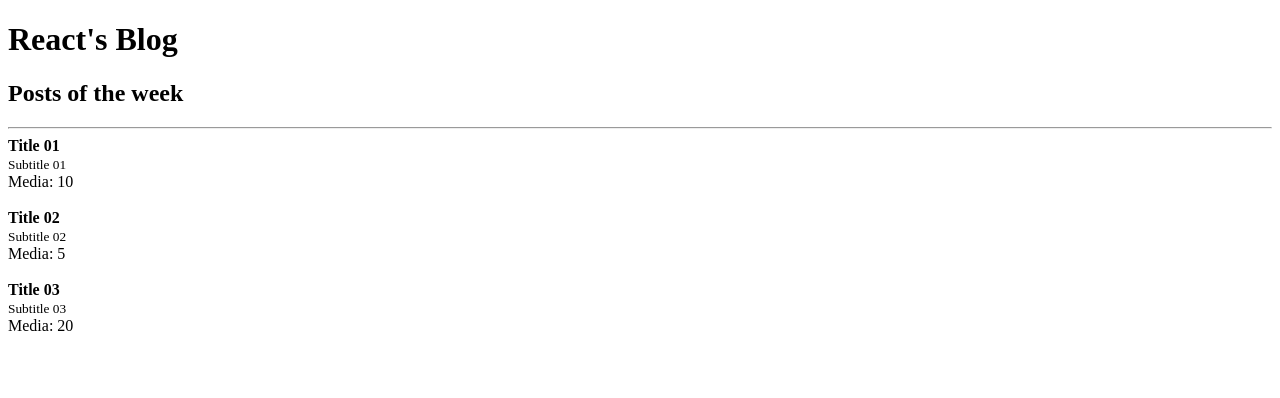
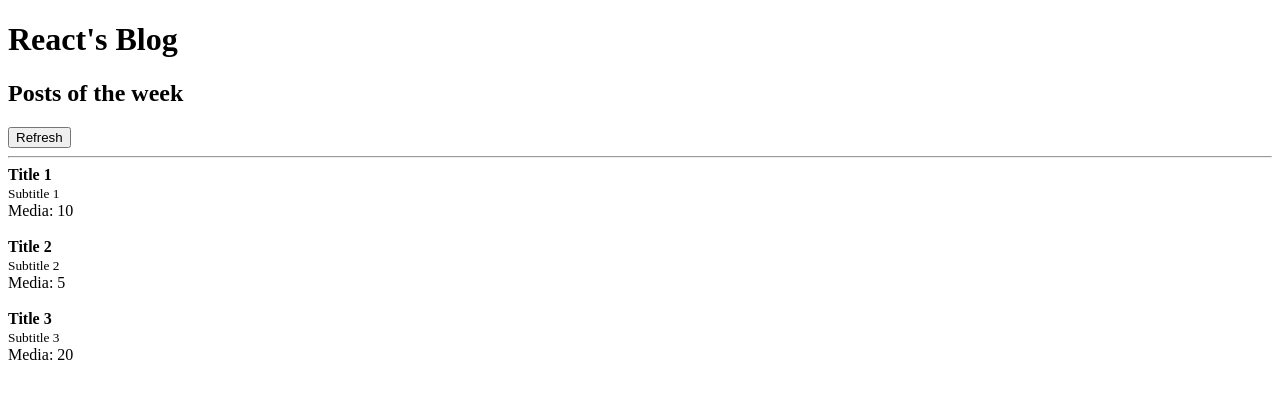
Before and after one commit to VitornscSilva/react-fundamentals, a React app: page / in a window 1280 px wide. Shown: the top 398 px of the page. Built offline with nearby package versions, Linux system fonts and the light colour scheme.

Commit message:
feat: update posts to be a state and add a refresh function

```diff
--- a/src/App.js
+++ b/src/App.js
@@ -1,19 +1,34 @@
-import React from 'react';
+import React, { useState } from 'react';
 
 import Header from './Header';
 import Post from './Post';
 
-const posts = [
-  { title: 'Title 01', subtitle: 'Subtitle 01', likes: 20 },
-  { title: 'Title 02', subtitle: 'Subtitle 02', likes: 10 },
-  { title: 'Title 03', subtitle: 'Subtitle 03', likes: 40 },
-]
+export default function App() {
+  const [posts, setPosts] = useState([
+    { id: Math.random(), title: 'Title 1', subtitle: 'Subtitle 1', likes: 20 },
+    { id: Math.random(), title: 'Title 2', subtitle: 'Subtitle 2', likes: 10 },
+    { id: Math.random(), title: 'Title 3', subtitle: 'Subtitle 3', likes: 40 },
+  ]);
 
-export default function App() {
+  function handleRefresh() {
+    setTimeout(() => {
+      setPosts((prevState) => [
+        ...prevState,
+        {
+          id: Math.random(),
+          title: `Title ${prevState.length + 1}`,
+          subtitle: `Subtitle ${prevState.length + 1}`,
+          likes: 40
+        },
+      ]);
+    }, 2000);
+  }
+
   return (
     <>
       <Header>
         <h2>Posts of the week</h2>
+        <button onClick={handleRefresh}>Refresh</button>
       </Header>
 
       <hr />
```
